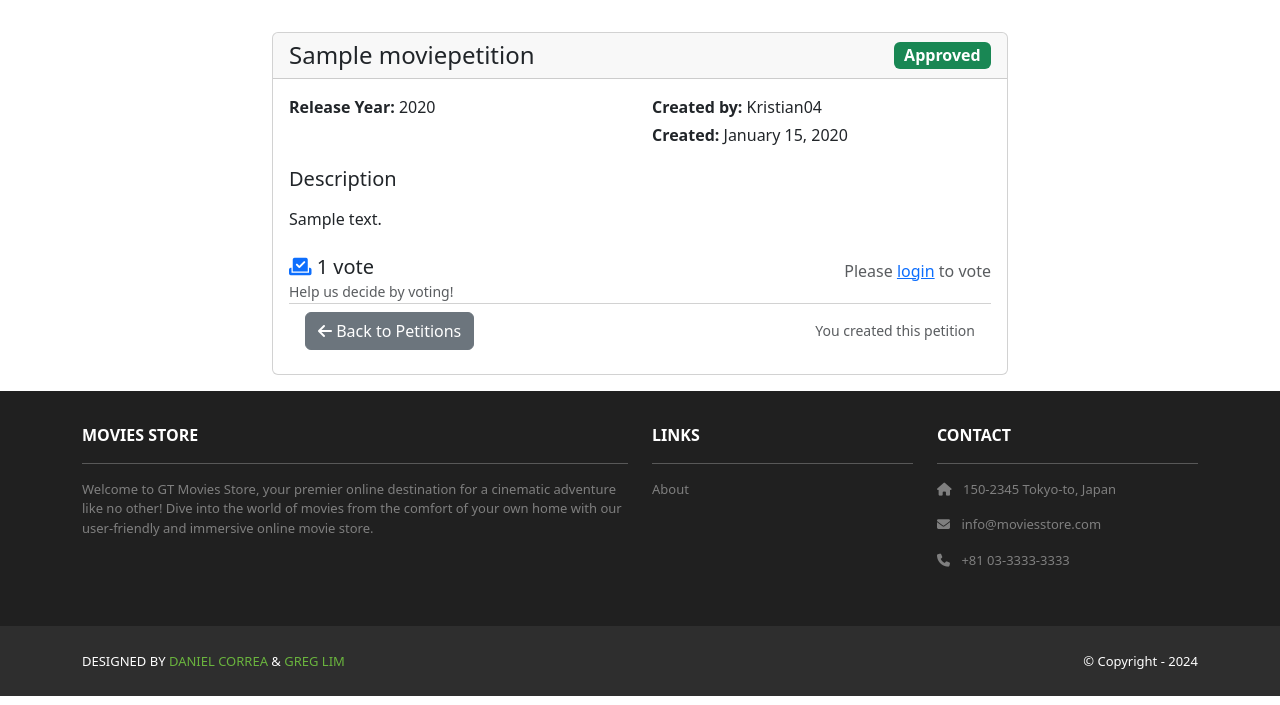
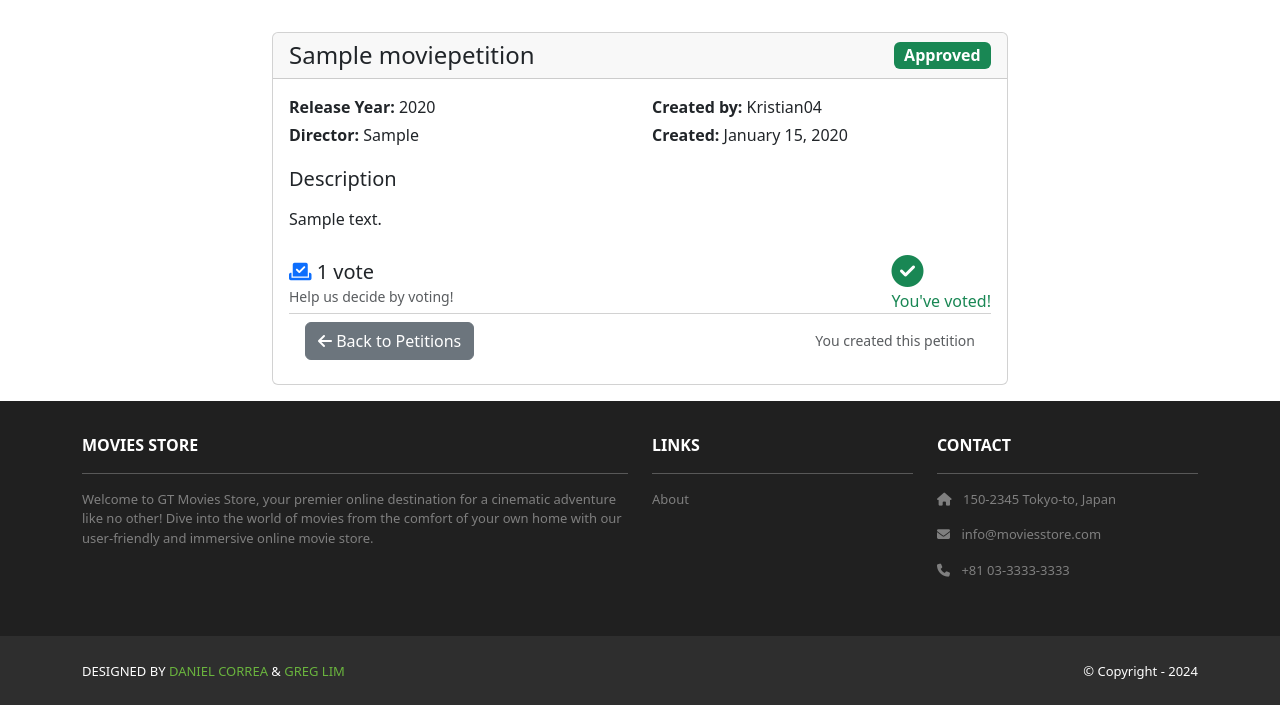
Before and after one commit to kstrickland04/moviesstore, a Django app: page /movies/petition/1/ in a window 1280 px wide. Shown: the part 82-787 px from the top of the page. Run offline with Django 5.2, Linux system fonts and the light colour scheme; a user stored in the database is signed in; data comes from the database, SQL or seed files in the repository; tables that the repository leaves empty hold one stand-in row (values such as "Sample post"); some libraries are stand-ins or nearby versions.

Commit message:
Hopefully exam work

```diff
--- a/movies/templates/movies/petition_detail.html
+++ b/movies/templates/movies/petition_detail.html
@@ -32,7 +32,7 @@
                                 {% if template_data.petition.year %}
                                 <p class="mb-1"><strong>Release Year:</strong> {{ template_data.petition.year }}</p>
                                 {% endif %}
-                                {% if template.data.petition.director %}
+                                {% if template_data.petition.director %}
                                 <p class="mb-1"><strong>Director:</strong> {{ template_data.petition.director}}</p>
                                 {% endif %}
                             </div>
@@ -56,7 +56,7 @@
                                 <small class="text-muted">Help us decide by voting!</small>
                             </div>
 
-                            {% if user.is.authenticated %}
+                            {% if user.is_authenticated %}
                                 {% if template_data.user_has_voted %}
                                     <div class="text-success">
                                         <i class="fas fa-check-circle fa-2x"></i>
@@ -69,7 +69,7 @@
                                             <i class="fas fa-thumbs-up"></i> Vote for this Movie
                                         </button>
                                     </form>
-                                {% endif%}
+                                {% endif %}
                             {% else %}
                                 <div class="text-center">
                                     <p class="text-muted">Please <a href="{% url 'accounts.login' %}">login</a> to vote</p>
--- a/movies/views.py
+++ b/movies/views.py
@@ -116,10 +116,10 @@ def petition_vote(request, petition_id):
 
     if request.method == 'POST':
         try:
-            vote = PetitionVote(petition = petition, id = petition_id)
+            vote = PetitionVote(petition = petition, user = request.user)
             vote.save()
             messages.success(request, f'You have successfully voted for "{petition.movie_title}"!')
         except IntegrityError:
             messages.error(request, 'You have already voted for this petition.')
 
-    return redirect('movie.petition_detail', petition_id = petition_id)
+    return redirect('movies.petition_detail', petition_id = petition_id)
```
